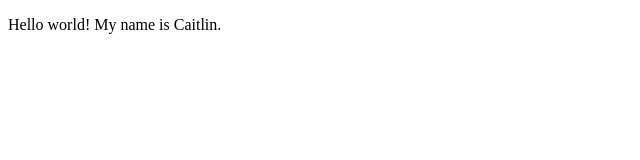
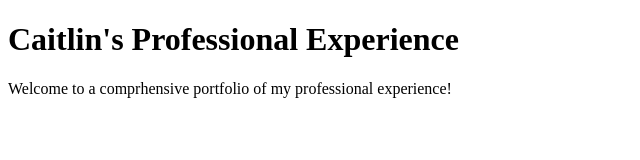
Before and after one commit to cstclair2/cstclair2.github.io, a plain HTML site: page index.html in a window 1280 px wide. Shown: the whole page, without its empty margins (0-640 px from the left). Drawn offline with Linux system fonts and the light colour scheme.

Commit message:
Add files via upload

```diff
--- a/index.html
+++ b/index.html
@@ -15,8 +15,8 @@
 	</head>
 
 	<body>
-
-		<p> Hello world! My name is Caitlin. </p>
+<h1>Caitlin's Professional Experience</h1>
+		<p> Welcome to a comprhensive portfolio of my professional experience! </p>
 
 	</body>
 
```
